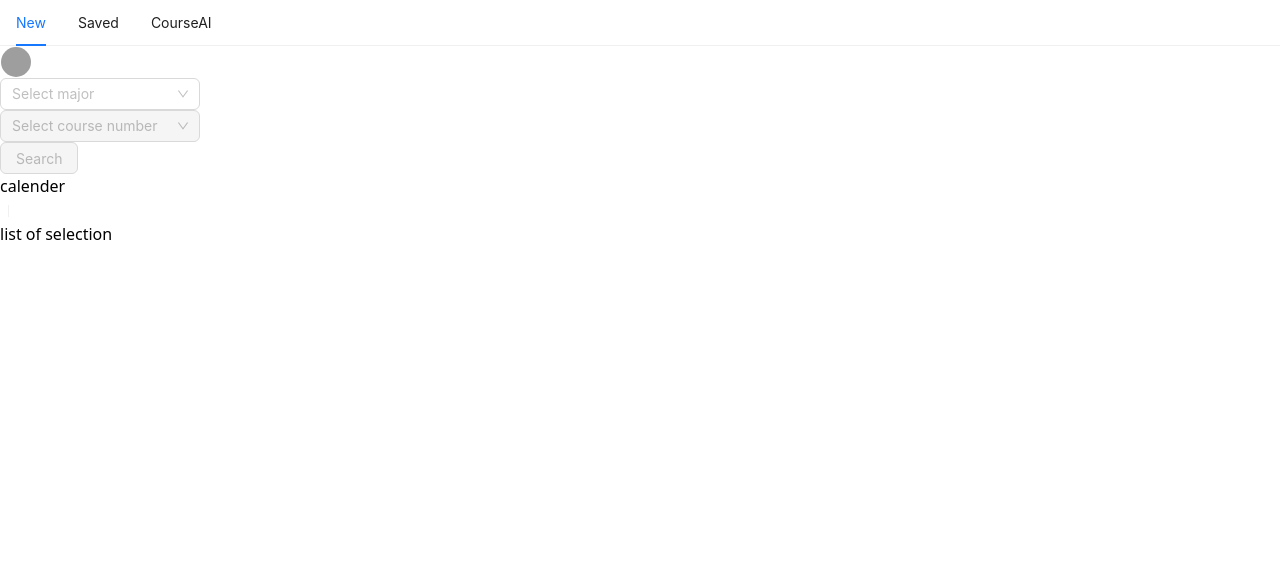
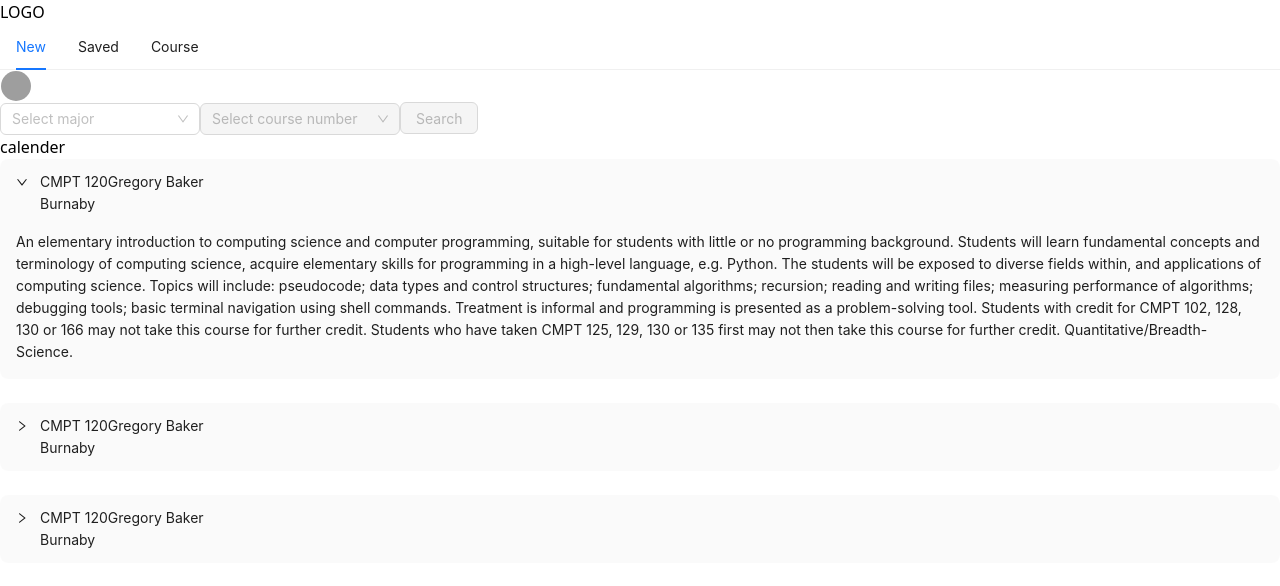
Before and after one commit to mohitmasand1/sfu-planner, a React app: page /create in a window 1280 px wide. Shown: the top 586 px of the page. Built offline with nearby package versions, Linux system fonts and the light colour scheme; no server answers; grey boxes are pictures that could not be loaded; the HTML template or start-up script is replaced by a standard one.

Commit message:
add basic course list structure

```diff
--- a/src/components/Search.tsx
+++ /dev/null
@@ -1,39 +0,0 @@
-import React from 'react';
-import { Select } from 'antd';
-
-export interface Option {
-  value: string;
-  label: string;
-}
-
-type SearchProps = {
-  data?: Option[];
-  placeholder: string;
-  disabled?: boolean;
-  onSelect?: () => void;
-};
-
-const Search: React.FC<SearchProps> = props => {
-  const { data, placeholder, disabled = false, onSelect } = props;
-  return (
-    <div>
-      <Select
-        showSearch
-        style={{ width: 200 }}
-        placeholder={placeholder}
-        optionFilterProp="children"
-        filterOption={(input, option) => (option?.label ?? '').includes(input)}
-        filterSort={(optionA, optionB) =>
-          (optionA?.label ?? '')
-            .toLowerCase()
-            .localeCompare((optionB?.label ?? '').toLowerCase())
-        }
-        options={data}
-        disabled={disabled}
-        onSelect={onSelect}
-      />
-    </div>
-  );
-};
-
-export default Search;
--- a/src/containers/NavBar/NavBar.tsx
+++ b/src/containers/NavBar/NavBar.tsx
@@ -14,7 +14,7 @@ const items: MenuProps['items'] = [
   },
   {
     key: 'ai',
-    label: <Link to="/courseai">CourseAI</Link>,
+    label: <Link to="/courseai">Course</Link>,
   },
 ];
 
@@ -30,14 +30,15 @@ const NavBar: React.FC = () => {
     'https://cdn.pixabay.com/photo/2015/10/05/22/37/blank-profile-picture-973460_1280.png';
 
   return (
-    <div className="flex justify-center items-center w-full">
+    <div className="flex justify-between items-center w-full">
+      <div className="m-4">LOGO</div>
       <Menu
         onClick={onClick}
         selectedKeys={[current]}
         mode="horizontal"
         items={items}
       />
-      <div className="">
+      <div className="flex-none m-4">
         <Avatar src={<img src={url} alt="avatar" />} />
       </div>
     </div>
--- a/src/containers/NewSchedulePage/NewSchedulePage.tsx
+++ b/src/containers/NewSchedulePage/NewSchedulePage.tsx
@@ -1,73 +1,200 @@
-import React, { useState } from 'react';
-import Search, { Option } from '../../components/Search';
-import { Button, Divider } from 'antd';
+import React, { useState, CSSProperties } from 'react';
+import { Button, Collapse, Select, theme } from 'antd';
+import type { CollapseProps } from 'antd';
 import { useQuery } from '@tanstack/react-query';
-import { fetchMajors } from './fetchMajors';
+import { fetchMajorCourses, fetchMajors } from './fetchMajors';
 
-const numbers = [
+export interface Option {
+  value: string;
+  label: string;
+}
+
+interface NewSchedulePageProps {}
+
+const getItems: (
+  panelStyle: CSSProperties,
+) => CollapseProps['items'] = panelStyle => [
   {
-    value: '100',
-    label: '100',
+    key: '1',
+    label: (
+      <div className="flex flex-col gap-1">
+        <div className="flex justify-between items-center">
+          <label>CMPT 120</label>
+          <label>Gregory Baker</label>
+        </div>
+        <div className="flex justify-start">
+          <label className="text-xs">Burnaby</label>
+        </div>
+      </div>
+    ),
+    children: (
+      <p>
+        An elementary introduction to computing science and computer
+        programming, suitable for students with little or no programming
+        background. Students will learn fundamental concepts and terminology of
+        computing science, acquire elementary skills for programming in a
+        high-level language, e.g. Python. The students will be exposed to
+        diverse fields within, and applications of computing science. Topics
+        will include: pseudocode; data types and control structures; fundamental
+        algorithms; recursion; reading and writing files; measuring performance
+        of algorithms; debugging tools; basic terminal navigation using shell
+        commands. Treatment is informal and programming is presented as a
+        problem-solving tool. Students with credit for CMPT 102, 128, 130 or 166
+        may not take this course for further credit. Students who have taken
+        CMPT 125, 129, 130 or 135 first may not then take this course for
+        further credit. Quantitative/Breadth-Science.
+      </p>
+    ),
+    style: panelStyle,
   },
   {
-    value: '101',
-    label: '101',
+    key: '2',
+    label: (
+      <div className="flex flex-col gap-1">
+        <div className="flex justify-between items-center">
+          <label>CMPT 120</label>
+          <label>Gregory Baker</label>
+        </div>
+        <div className="flex justify-start">
+          <label className="text-xs">Burnaby</label>
+        </div>
+      </div>
+    ),
+    children: (
+      <p>
+        A rigorous introduction to computing science and computer programming,
+        suitable for students who already have some background in computing
+        science and programming. Intended for students who will major in
+        computing science or a related program. Topics include: memory
+        management; fundamental algorithms; formally analyzing the running time
+        of algorithms; abstract data types and elementary data structures;
+        object-oriented programming and software design; specification and
+        program correctness; reading and writing files; debugging tools; shell
+        commands. Students with credit for CMPT 126, 129, 135 or CMPT 200 or
+        higher may not take this course for further credit. Quantitative.
+      </p>
+    ),
+    style: panelStyle,
   },
   {
-    value: '102',
-    label: '102',
-  },
-  {
-    value: '103',
-    label: '103',
+    key: '3',
+    label: (
+      <div className="flex flex-col gap-1">
+        <div className="flex justify-between items-center">
+          <label>CMPT 120</label>
+          <label>Gregory Baker</label>
+        </div>
+        <div className="flex justify-start">
+          <label className="text-xs">Burnaby</label>
+        </div>
+      </div>
+    ),
+    children: (
+      <p>
+        Introduction to a variety of practical and important data structures and
+        methods for implementation and for experimental and analytical
+        evaluation. Topics include: stacks, queues and lists; search trees; hash
+        tables and algorithms; efficient sorting; object-oriented programming;
+        time and space efficiency analysis; and experimental evaluation.
+        Quantitative.
+      </p>
+    ),
+    style: panelStyle,
   },
 ];
 
-interface NewSchedulePageProps {}
+const NewSchedulePage: React.FC<NewSchedulePageProps> = () => {
+  const { token } = theme.useToken();
 
-const NewSchedulePage: React.FC<NewSchedulePageProps> = () => {
-  const [majorSelected, setMajorSelected] = useState<boolean>(false);
-  const [numberSelected, setNumberSelected] = useState<boolean>(false);
+  const [majorSelected, setMajorSelected] = useState<
+    string | number | null | undefined
+  >(null);
+  const [numberSelected, setNumberSelected] = useState<
+    string | number | null | undefined
+  >(null);
 
-  const updateMajorSelectionMade = () => {
-    setMajorSelected(true);
+  const updateMajorSelectionMade = (value: string | number) => {
+    setMajorSelected(value);
   };
 
-  const updateNumberSelectionMade = () => {
-    setNumberSelected(true);
+  const updateNumberSelectionMade = (value: string | number) => {
+    setNumberSelected(value);
   };
 
-  const { data } = useQuery<Option[], Error>({
-    queryKey: [],
+  const { data: majorNames } = useQuery<Option[], Error>({
+    queryKey: ['majors'],
     queryFn: () => fetchMajors('2024', 'spring'),
   });
 
+  const { data: majorNumbers } = useQuery<Option[], Error>({
+    queryKey: ['numbers', majorSelected],
+    queryFn: () => fetchMajorCourses('2024', 'spring', majorSelected),
+  });
+
+  const panelStyle: React.CSSProperties = {
+    marginBottom: 24,
+    background: token.colorFillAlter,
+    borderRadius: token.borderRadiusLG,
+    border: 'none',
+  };
+
   return (
-    <div className="flex flex-col justify-center items-center w-full h-full">
+    <div className="flex flex-col justify-center items-center w-full h-full overflow-hidden">
       <div className="flex justify-center items-center gap-4 flex-wrap grow m-4">
-        <Search
+        <Select
+          showSearch
+          style={{ width: 200 }}
           placeholder="Select major"
-          data={data}
+          optionFilterProp="children"
+          filterOption={(input, option) =>
+            (option?.label ?? '').includes(input)
+          }
+          filterSort={(optionA, optionB) =>
+            (optionA?.label ?? '')
+              .toLowerCase()
+              .localeCompare((optionB?.label ?? '').toLowerCase())
+          }
+          options={majorNames}
           onSelect={updateMajorSelectionMade}
         />
-        <Search
+        <Select
+          showSearch
+          style={{ width: 200 }}
           placeholder="Select course number"
-          data={numbers}
+          optionFilterProp="children"
+          filterOption={(input, option) =>
+            (option?.label ?? '').includes(input)
+          }
+          filterSort={(optionA, optionB) =>
+            (optionA?.label ?? '')
+              .toLowerCase()
+              .localeCompare((optionB?.label ?? '').toLowerCase())
+          }
+          options={majorNumbers}
           disabled={!majorSelected}
           onSelect={updateNumberSelectionMade}
         />
         <Button
           type="primary"
           size="middle"
-          disabled={!numberSelected && !majorSelected}
+          disabled={!numberSelected || !majorSelected}
         >
           Search
         </Button>
       </div>
-      <div className="flex justify-center items-center gap-2 w-full h-full">
-        <div className="h-full">calender</div>
-        <Divider type="vertical" />
-        <div className="h-full">list of selection</div>
+      <div className="flex flex-wrap justify-center items-center gap-2 w-full h-full">
+        <div className="flex h-full flex-1 grow justify-center min-w-96">
+          calender
+        </div>
+        <div className="w-px bg-slate-600" />
+        <div className="h-full flex-1 grow justify-center min-w-96 p-4 overflow-y-auto">
+          <Collapse
+            bordered={false}
+            defaultActiveKey={['1']}
+            style={{ background: token.colorBgContainer }}
+            items={getItems(panelStyle)}
+          />
+        </div>
       </div>
     </div>
   );
--- a/src/containers/NewSchedulePage/fetchMajors.tsx
+++ b/src/containers/NewSchedulePage/fetchMajors.tsx
@@ -1,4 +1,4 @@
-import { Option } from '../../components/Search';
+import { Option } from './NewSchedulePage';
 
 interface CourseOutline {
   text: string;
@@ -21,3 +21,27 @@ export async function fetchMajors(
     value: item.value, // Keep the value field as is
   }));
 }
+
+interface CourseOutline {
+  text: string;
+  value: string;
+  title: string;
+}
+
+export async function fetchMajorCourses(
+  year: string,
+  term: string,
+  department: string | number | null | undefined,
+): Promise<Option[]> {
+  const response = await fetch(
+    `http://www.sfu.ca/bin/wcm/course-outlines?${year}/${term}/${department}`,
+  );
+  if (!response.ok) {
+    throw new Error('Network response was not ok');
+  }
+  const data: CourseOutline[] = await response.json();
+  return data.map(item => ({
+    label: `${item.value} - ${item.title}`, // Assuming 'text' is the field you want to display
+    value: item.value, // Keep the value field as is
+  }));
+}
```
